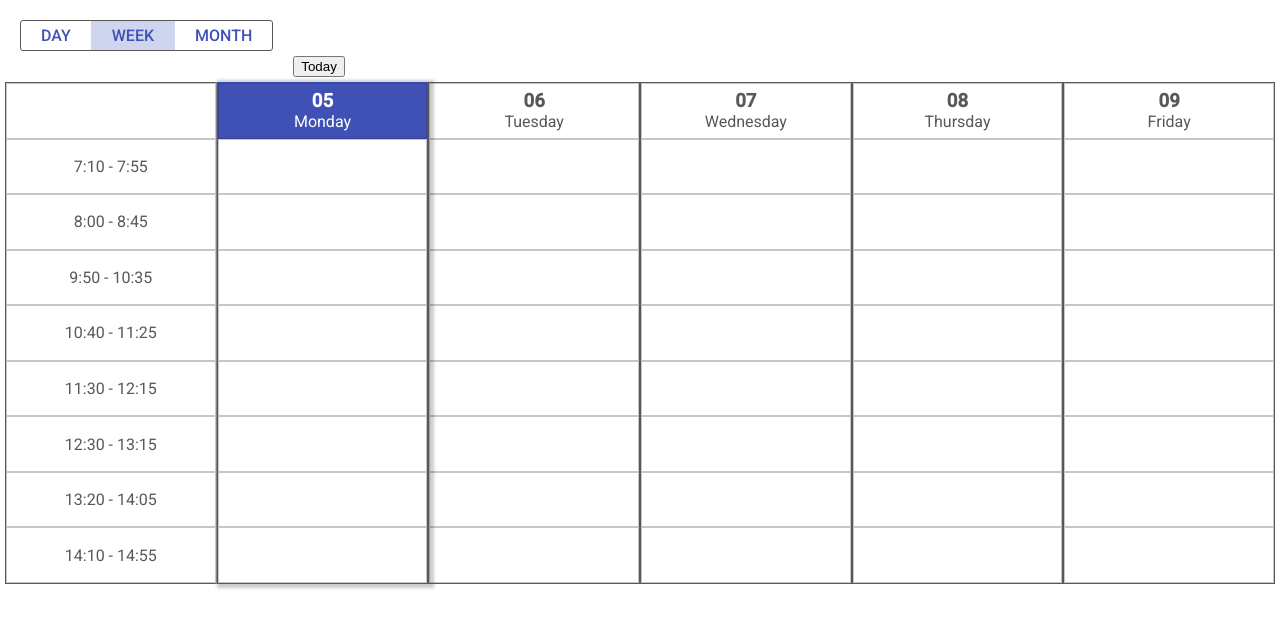
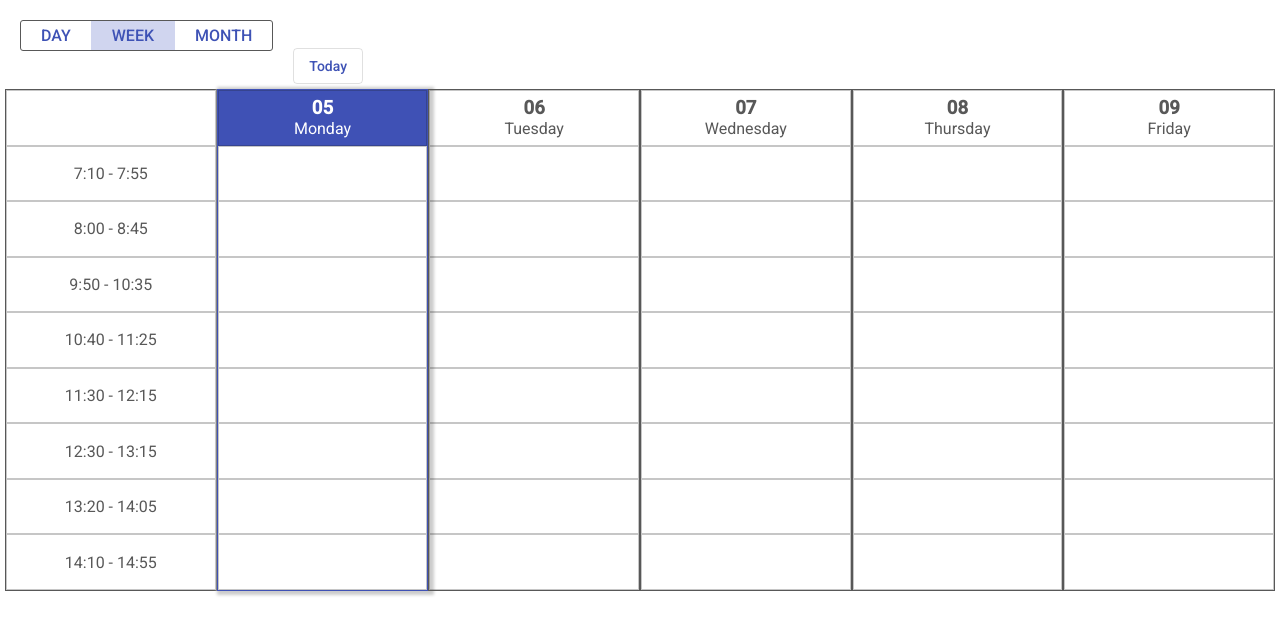
Before and after one commit to pwiorek/Schoolendar, an Angular app: page /home/week in a window 1280 px wide. Shown: the top 634 px of the page. Built offline with nearby package versions, Linux system fonts and the light colour scheme.

Commit message:
todayButton styled by angular material

```diff
--- a/src/app/calendar/components/today-button/today-button.component.html
+++ b/src/app/calendar/components/today-button/today-button.component.html
@@ -1 +1 @@
-<button (click)='displayCurrentTimePeriod()'>Today</button>
+<button mat-stroked-button (click)='displayCurrentTimePeriod()'>Today</button>
--- a/src/app/calendar/components/today-button/today-button.component.scss
+++ b/src/app/calendar/components/today-button/today-button.component.scss
@@ -0,0 +1,3 @@
+button {
+    color: #3e52b5;
+}
--- a/src/app/calendar/components/today-button/today-button.component.ts
+++ b/src/app/calendar/components/today-button/today-button.component.ts
@@ -6,14 +6,11 @@ import { DateHandlerService } from 'src/app/services/date-handler.service';
   templateUrl: './today-button.component.html',
   styleUrls: ['./today-button.component.scss']
 })
-export class TodayButtonComponent implements OnInit {
+export class TodayButtonComponent {
 
   constructor(
     private dateHandler: DateHandlerService,
   ) { }
-
-  ngOnInit(): void {
-  }
 
   displayCurrentTimePeriod() {
     this.dateHandler.setWeek(new Date());
--- a/src/styles.scss
+++ b/src/styles.scss
@@ -2,3 +2,6 @@
 
 html, body { height: 100%; }
 body { margin: 0; font-family: Roboto, "Helvetica Neue", sans-serif; }
+
+html, body { height: 100%; }
+body { margin: 0; font-family: Roboto, "Helvetica Neue", sans-serif; }
```
